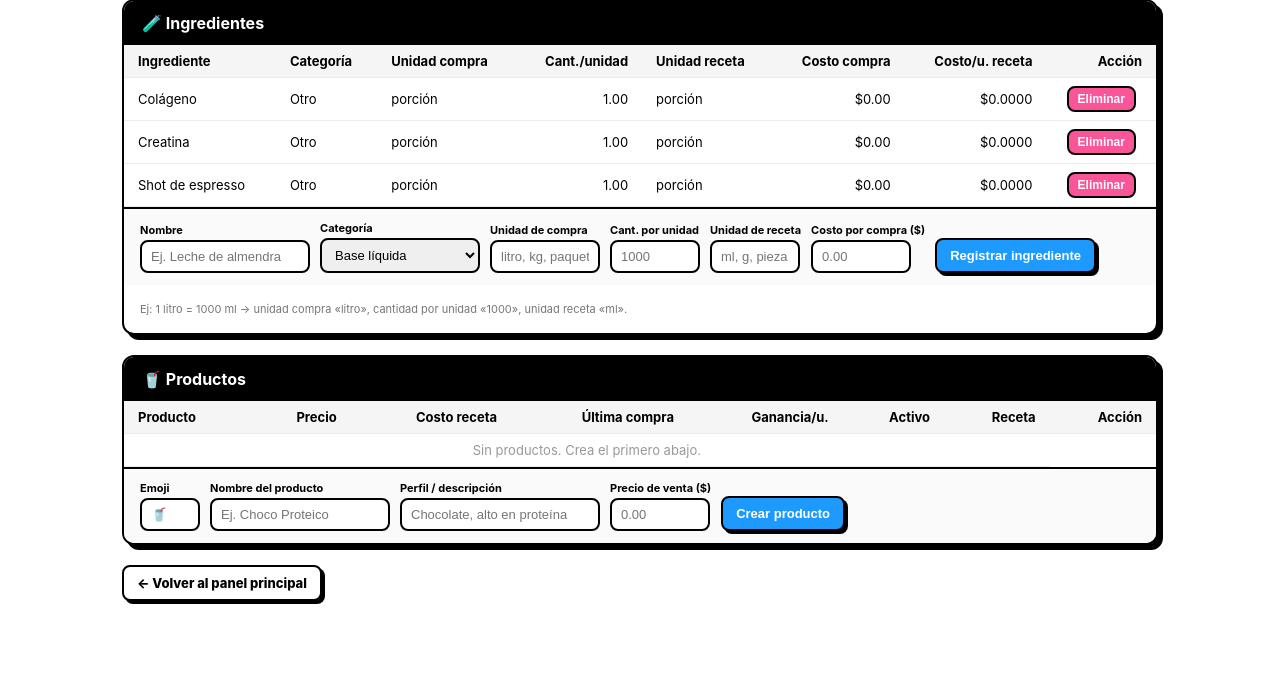
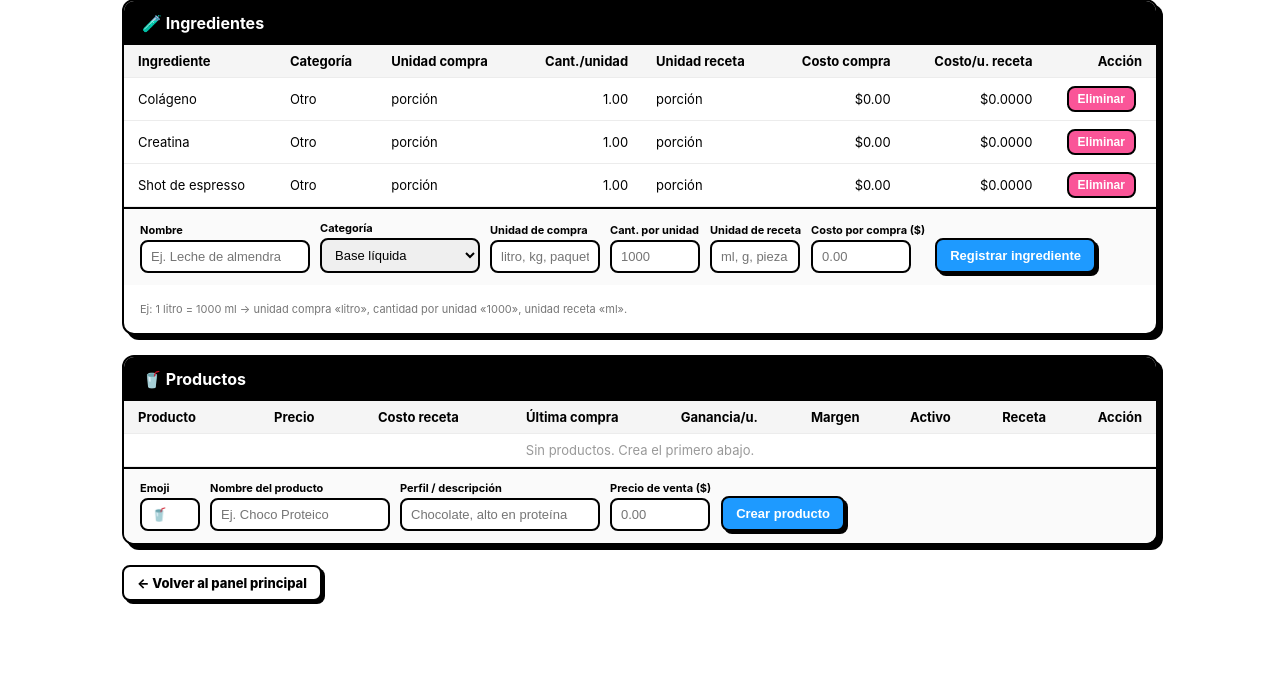
Before and after one commit to andyrioc-arch/shake-pos, a Django app: page /catalogo/ in a window 1280 px wide. Shown: the part 150-827 px from the top of the page. Run offline with Django 5.2, Linux system fonts and the light colour scheme; the visitor is signed in with stand-in values (Sample User, id 1); data comes from the database, SQL or seed files in the repository; data that the repository does not hold is empty.

Commit message:
Mostrar el margen % de cada producto en el catálogo.
Andy ya lo ve en el admin; en el catálogo faltaba junto a ganancia por unidad.

Co-authored-by: Cursor <cursoragent@cursor.com>

```diff
--- a/inventario/templates/inventario/catalogo.html
+++ b/inventario/templates/inventario/catalogo.html
@@ -80,7 +80,7 @@
   <div class="blk">
     <h2>🥤 Productos</h2>
     <table class="t">
-      <thead><tr><th class="l">Producto</th><th>Precio</th><th>Costo receta</th><th>Última compra</th><th>Ganancia/u.</th><th>Activo</th><th>Receta</th><th>Acción</th></tr></thead>
+      <thead><tr><th class="l">Producto</th><th>Precio</th><th>Costo receta</th><th>Última compra</th><th>Ganancia/u.</th><th>Margen</th><th>Activo</th><th>Receta</th><th>Acción</th></tr></thead>
       <tbody>
         {% for p in productos %}
         <tr {% if producto_sel and p.pk == producto_sel.pk %}class="sel-row"{% endif %}>
@@ -92,6 +92,7 @@
              congelar el catálogo deja a Andy sin saber cuánto se movió. {% endcomment %}
           <td>{% if p.costo_ultima_compra is not None %}${{ p.costo_ultima_compra|floatformat:2|intcomma }}{% else %}<span class="muted" title="A algún ingrediente le falta su primera compra capturada.">—</span>{% endif %}</td>
           <td>${{ p.ganancia_unitaria|floatformat:2|intcomma }}</td>
+          <td>{{ p.margen_pct|floatformat:1 }}%</td>
           <td><span class="badge {% if p.activa %}on{% else %}off{% endif %}">{% if p.activa %}Sí{% else %}No{% endif %}</span></td>
           <td><a class="btn mini gold" href="?producto={{ p.pk }}">Editar receta ({{ p.num_ingredientes }})</a></td>
           <td style="text-align:center;">
@@ -101,7 +102,7 @@
           </td>
         </tr>
         {% empty %}
-        <tr><td colspan="7" class="l" style="color:#999;text-align:center;">Sin productos. Crea el primero abajo.</td></tr>
+        <tr><td colspan="9" class="l" style="color:#999;text-align:center;">Sin productos. Crea el primero abajo.</td></tr>
         {% endfor %}
       </tbody>
     </table>
--- a/inventario/views.py
+++ b/inventario/views.py
@@ -919,6 +919,8 @@ def panel_catalogo(request):
             "precio_venta": r.precio_venta, "activa": r.activa,
             "costo_receta": r.costo_receta,
             "ganancia_unitaria": r.ganancia_unitaria,
+            # Porcentaje ya listo para la plantilla: `margen` es fracción.
+            "margen_pct": (r.margen * Decimal("100")).quantize(Decimal("0.1")),
             "costo_ultima_compra": r.costo_ultima_compra(unitarios),
             "num_ingredientes": len(r.ingredientes.all()),
         })
```
Also changed, not shown: inventario/tests.py (+10 -0 lines).
